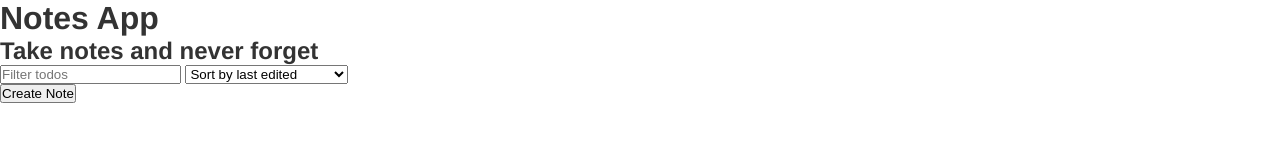
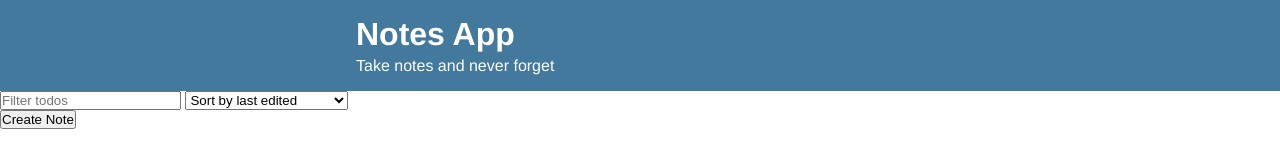
Before and after one commit to heuzin/notes, a plain HTML site: page notes-app/index.html in a window 1280 px wide. Drawn offline with nearby package versions, Linux system fonts and the light colour scheme.

Commit message:
header for index.html and edit.html pages

```diff
--- a/notes-app/index.html
+++ b/notes-app/index.html
@@ -6,8 +6,12 @@
     </head>
     <body>
         <!-- <p>This application was created by Matheus Silva</p> -->
-        <h1>Notes App</h1>
-        <h2>Take notes and never forget</h2>
+        <div class="header">
+            <div class="container">
+                <h1 class="header__title">Notes App</h1>
+                <h2 class="header__subtitle">Take notes and never forget</h2>
+            </div>
+        </div>
         <input id="search-text" type="text" placeholder="Filter todos">
         <select id="filter-by">
             <option value="byEdited">Sort by last edited</option>
```
Also changed, not shown: notes-app/edit.html (+6 -0 lines).
